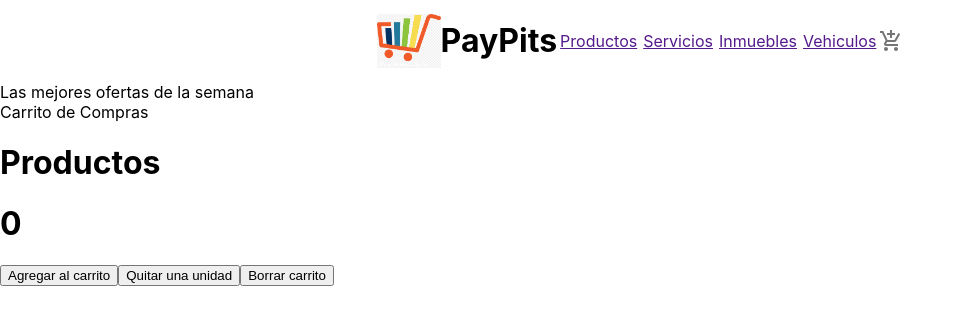
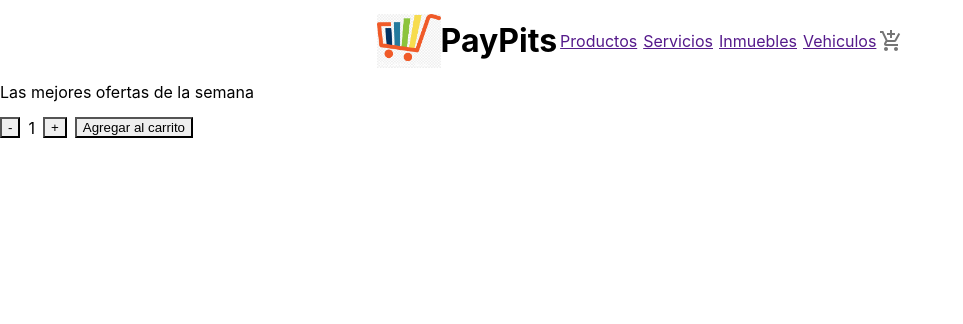
Before and after one commit to enzofaraudello/reactjs, a React (Create React App) app: page / in a window 1280 px wide. Shown: the top 324 px of the page, without its empty margins (0-963 px from the left). Built offline with nearby package versions, Linux system fonts and the light colour scheme.

Commit message:
ahi agregue para que no se pase de stock ni la unidad llegue a 0

```diff
--- a/package.json
+++ b/package.json
@@ -3,6 +3,7 @@
   "version": "0.1.0",
   "private": true,
   "dependencies": {
+    "@chakra-ui/react": "^2.3.2",
     "@emotion/react": "^11.10.4",
     "@emotion/styled": "^11.10.4",
     "@mui/icons-material": "^5.10.3",
@@ -10,6 +11,7 @@
     "@testing-library/jest-dom": "^5.16.5",
     "@testing-library/react": "^13.3.0",
     "@testing-library/user-event": "^13.5.0",
+    "framer-motion": "^7.3.5",
     "react": "^18.2.0",
     "react-dom": "^18.2.0",
     "react-scripts": "5.0.1",
--- a/src/App.js
+++ b/src/App.js
@@ -3,15 +3,17 @@ import NavBar from "./Components/NavBar/NavbBar";
 import { ItemListContainer } from "./Components/NavBar/ItemListContainer";
 import ItemCount from "./Components/ItemCount";
 
+const App = () => {
 
-
-const App = () => {
   const mensaje = "Las mejores ofertas de la semana"
+  const onAdd = (count) => {
+    console.log ("Agregaste al carro")
+  }
   return (
     <>
     <NavBar />
     <ItemListContainer greeting={mensaje}/>
-    <ItemCount />
+    <ItemCount initial={1} stock={8} onAdd={() => {}} />
     </>
   )
 }
--- a/src/Components/ItemCount.js
+++ b/src/Components/ItemCount.js
@@ -1,29 +1,24 @@
+import { Text, Button, HStack} from '@chakra-ui/react'
 import React, {useState} from 'react'
 
-const ItemCount = () => {
+const ItemCount = ({initial, stock, onAdd}) => {
 
 
-    const [contador, setContador]= useState(0);
+    const [count, setCount]= useState(initial);
 
-    const ADD_TO_CART=() => {
-        setContador(contador + 1);
-    }
-    const REMOVE_ONE=() => {
-        setContador(contador - 1);
-    }
-    const REMOVE_ALL=() => {
-        setContador(0);
-    }
+
+    const increase=() => count < stock && setCount(count + 1)
+    const decrease=() => count > initial && setCount(count - 1)
+
+
     return (
-    <>
-    <div>Carrito de Compras</div>
-    <h1>Productos</h1>
-    <h1>{contador}</h1>
-    <button onClick={ADD_TO_CART}>Agregar al carrito</button>
-    <button onClick={REMOVE_ONE}>Quitar una unidad</button>
-    <button onClick={REMOVE_ALL}>Borrar carrito</button>
+    <HStack>
+        <Button onClick={decrease}>-</Button>
+        <Text>{count}</Text>
+        <Button onClick={increase}>+</Button>
+        <Button>Agregar al carrito</Button>
 
-    </>
+    </ HStack>
     )
 
 }
--- a/src/Components/NavBar/ItemListContainer.js
+++ b/src/Components/NavBar/ItemListContainer.js
@@ -1,3 +1,4 @@
+
 import React from 'react';
 
 export const ItemListContainer= ({greeting}) => {
```
Also changed, not shown: src/usuarios.js (deleted), 1 other file (tests, documents, lock files or other folders).
